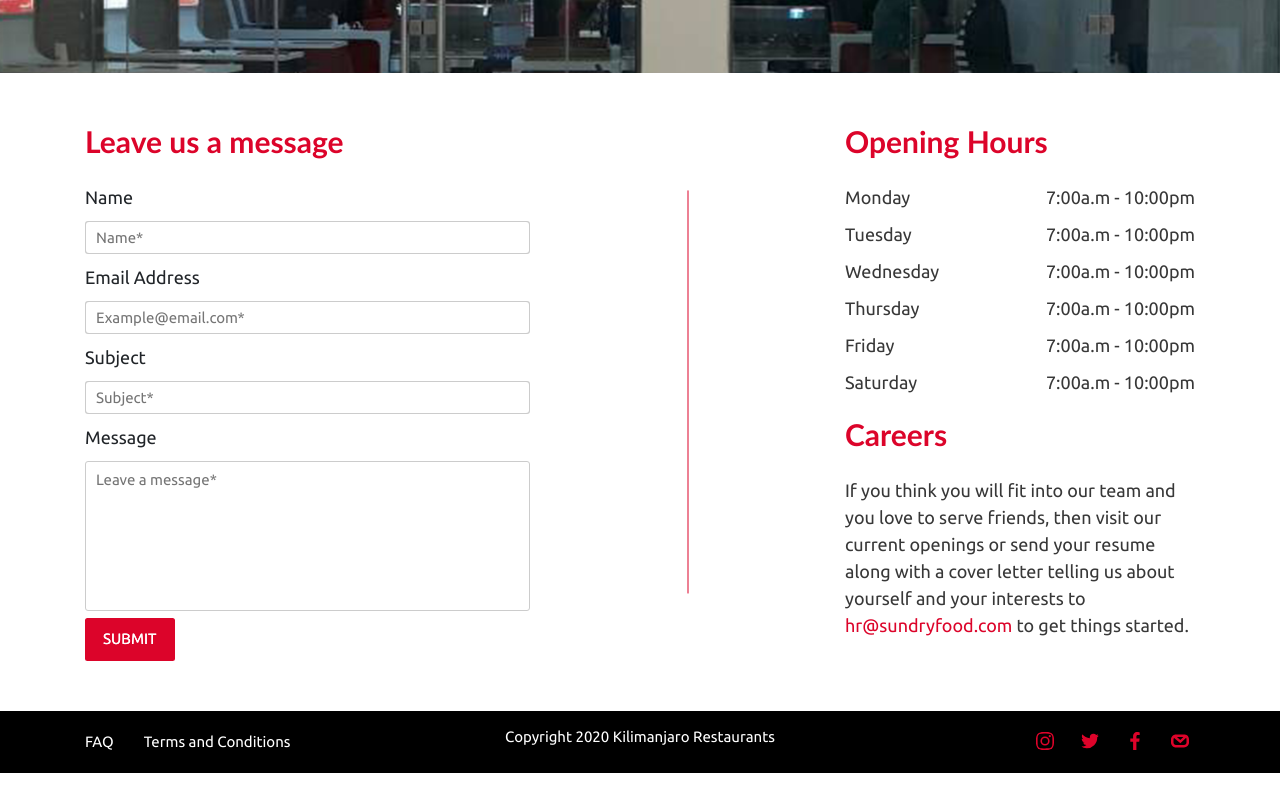
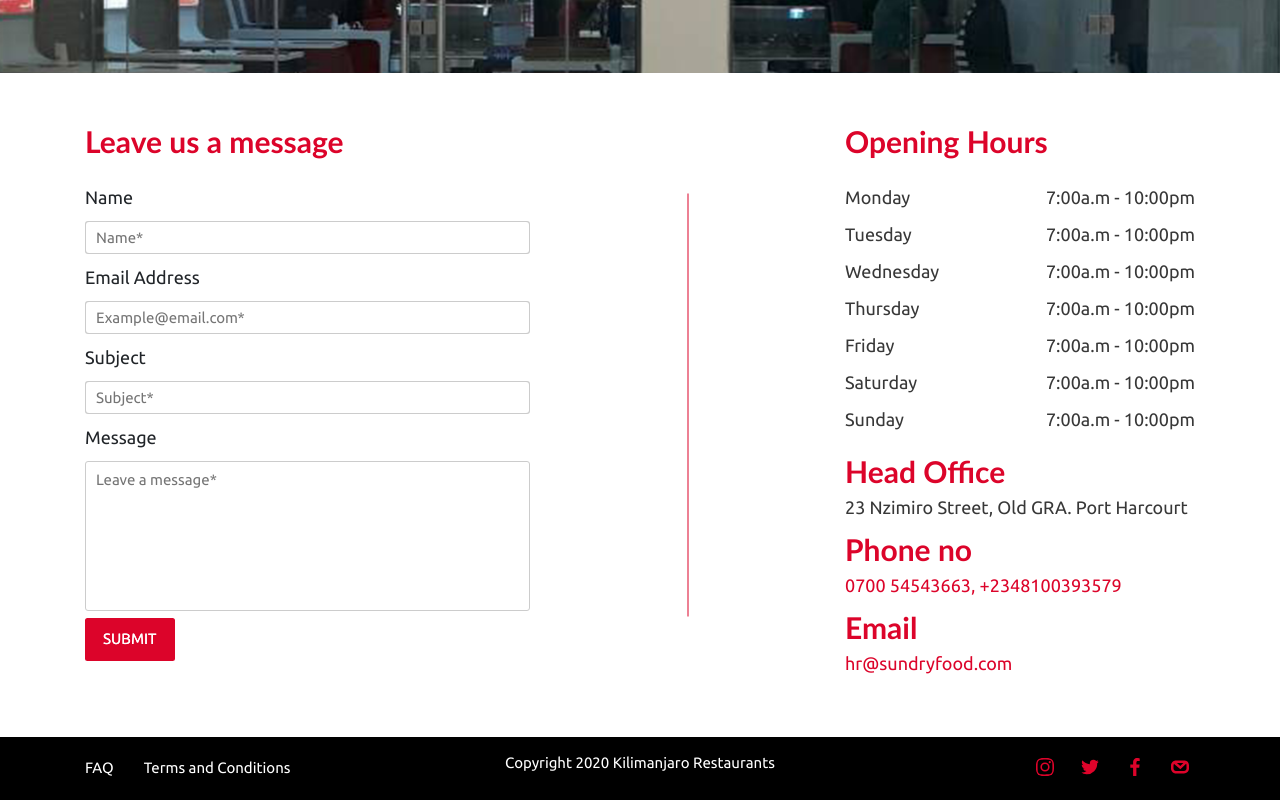
Before and after one commit to chris-mactavis/kilimanjaro-next, a Next.js app: page /contact in a window 1280 px wide. Shown: the part 486-1286 px from the top of the page. Before the commit the page ends 1259 px from the top, so only its background shows below. Built offline with nearby package versions, Linux system fonts and the light colour scheme; no server answers; a small style sheet from the web is missing.

Commit message:
bugfix in progress

```diff
--- a/components/contactUs/contactUs.js
+++ b/components/contactUs/contactUs.js
@@ -44,7 +44,8 @@ const ContactUs = () => {
         {day: "Wednesday", time: "7:00a.m - 10:00pm", id: 2},
         {day: "Thursday", time: "7:00a.m - 10:00pm", id: 3},
         {day: "Friday", time: "7:00a.m - 10:00pm", id: 4},
-        {day: "Saturday", time: "7:00a.m - 10:00pm", id: 5}
+        {day: "Saturday", time: "7:00a.m - 10:00pm", id: 5},
+        {day: "Sunday", time: "7:00a.m - 10:00pm", id: 6}
     ]
 
     return (
@@ -101,10 +102,16 @@ const ContactUs = () => {
                                     <p>{hours.time}</p>
                                 </div>
                             })}
-                            <h4 className="mt-3">Careers</h4>
-                            <p>If you think you will fit into our team and you love to serve friends,
-                            then visit our current openings or send your resume along with a cover
-                                      letter telling us about yourself and your interests to <a className="link-to-hr" href="mailto:hr@sundryfood.com">hr@sundryfood.com</a> to get things started.</p>
+                            <h4 className="mt-3 mb-2">Head Office</h4>
+                            <p> 23 Nzimiro Street, Old GRA. Port Harcourt </p>
+                            <h4 className="mt-3 mb-2">Phone no</h4>
+                            <div className="d-flex align-items-center">
+                                <p className="mb-0"> <a className="link-to-hr" href="tel:070054543663">0700 54543663, </a> </p> &nbsp;
+                                <p className="mb-0"> <a className="link-to-hr" href="tel:08100393579">+2348100393579</a> </p>
+                            </div>
+
+                            <h4 className="mt-3 mb-2">Email</h4>
+                            <p> <a className="link-to-hr" href="mailto:hr@sundryfood.com">hr@sundryfood.com</a> </p>
                         </div>
                     </div>
                 </div>
--- a/pages/career/index.js
+++ b/pages/career/index.js
@@ -50,7 +50,7 @@ const Career = () => {
                             </div>
                         </div>
                         <div className="row mt-5 pb-5">
-                            <div className="col-md-6">
+                            <div className="col-md-6">``
                                 <h4>Recruitment</h4>
                                 <p>
                                     If you think you will fit into our team and you love to serve friends, then visit our current
--- a/pages/menu/index.js
+++ b/pages/menu/index.js
@@ -718,12 +718,12 @@ const Menu = ({ productCategories, couponData, time, restaurantId }) => {
                                 {cartDisplay}
                             </div>
                             <div className="cart-button-actions d-flex align-items-center justify-content-between flex-wrap">
-                                <div className="d-flex mb-xl-0 mb-3">
+                                {/* <div className="d-flex mb-xl-0 mb-3">
                                     <label className="contain">Save Basket
                                         <input type="checkbox" key={'save-basket'} />
                                         <span className="checkmark"></span>
                                     </label>
-                                </div>
+                                </div> */}
                                 <div className="d-flex align-items-center flex-wrap">
                                     <button className="btn mr-4 mb-xl-0 mb-3"  onClick={() => Router.push('/cart')}><span className="text">View/Edit Cart</span></button>
                                     <button className={allTotalPrice >= minOrderAmount ?  'btn mb-xl-0 mb-3' : 'btn disabled mb-xl-0 mb-3'} onClick={gotoCheckoutHandler}><span className="text">Proceed to Checkout</span></button>
--- a/styles/sass/modules/_sections.scss
+++ b/styles/sass/modules/_sections.scss
@@ -1676,8 +1676,7 @@ section {
 
         .modal-header {
             border-bottom: none;
-            display: none;
-
+            // display: none;
             @media only screen and (max-width: $mobile_width) {
                 display: block;
             }
@@ -1743,12 +1742,16 @@ section {
         height: 54px;
         transition: all 5s;
 
-            .topLoader-container {
-                position: absolute;
-                top: 78%;
-                left: 50%;
-                transform: translate(-50%, -50%);
-            }
+        .topLoader-container {
+            position: absolute;
+            top: 78%;
+            left: 50%;
+            transform: translate(-50%, -50%);
+        }
+    }
+
+    &.siqembed {
+        opacity: 1 !important;
     }
 
 }
--- a/styles/sass/modules/_universal.scss
+++ b/styles/sass/modules/_universal.scss
@@ -21,3 +21,9 @@
 .notificaton-close {
     top: 16px;
 }
+
+html body section  {
+    &.siqembed {
+        // opacity: 1 !important;
+    }
+}
```
Also changed, not shown: components/home/HeaderContent.js (+8 -4 lines), pages/checkout/index.js (+22 -6 lines), public/images/profile.jpg (added).
